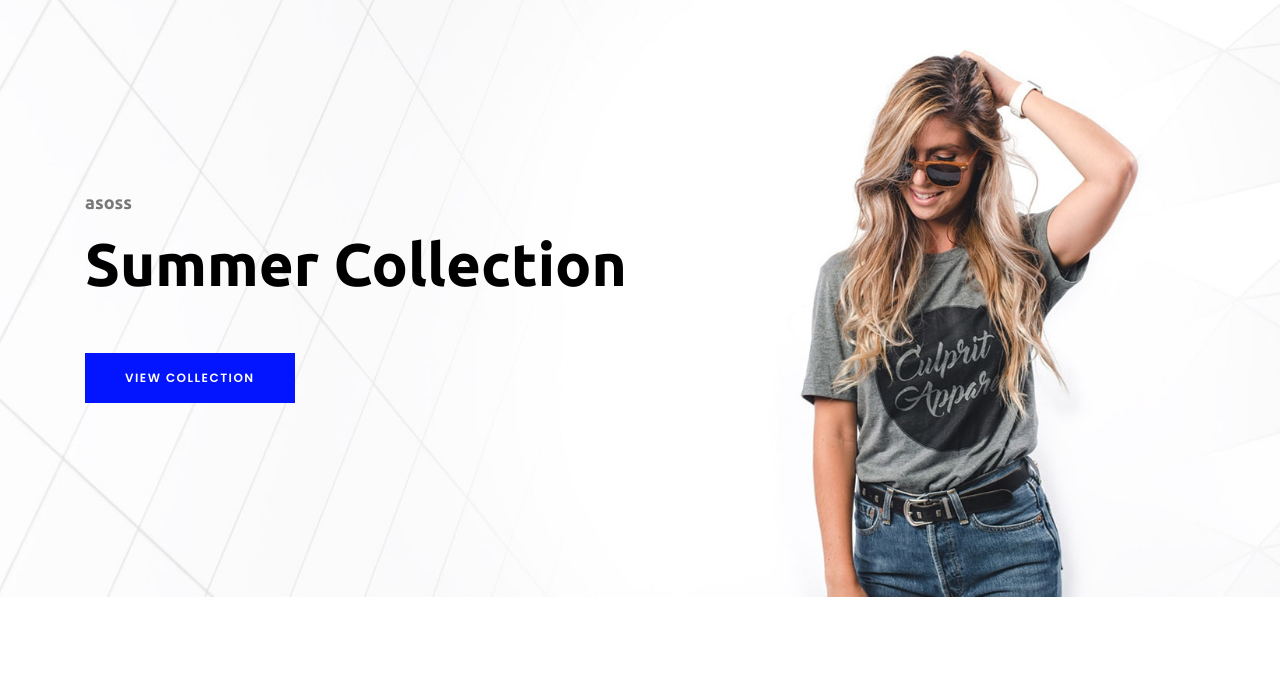
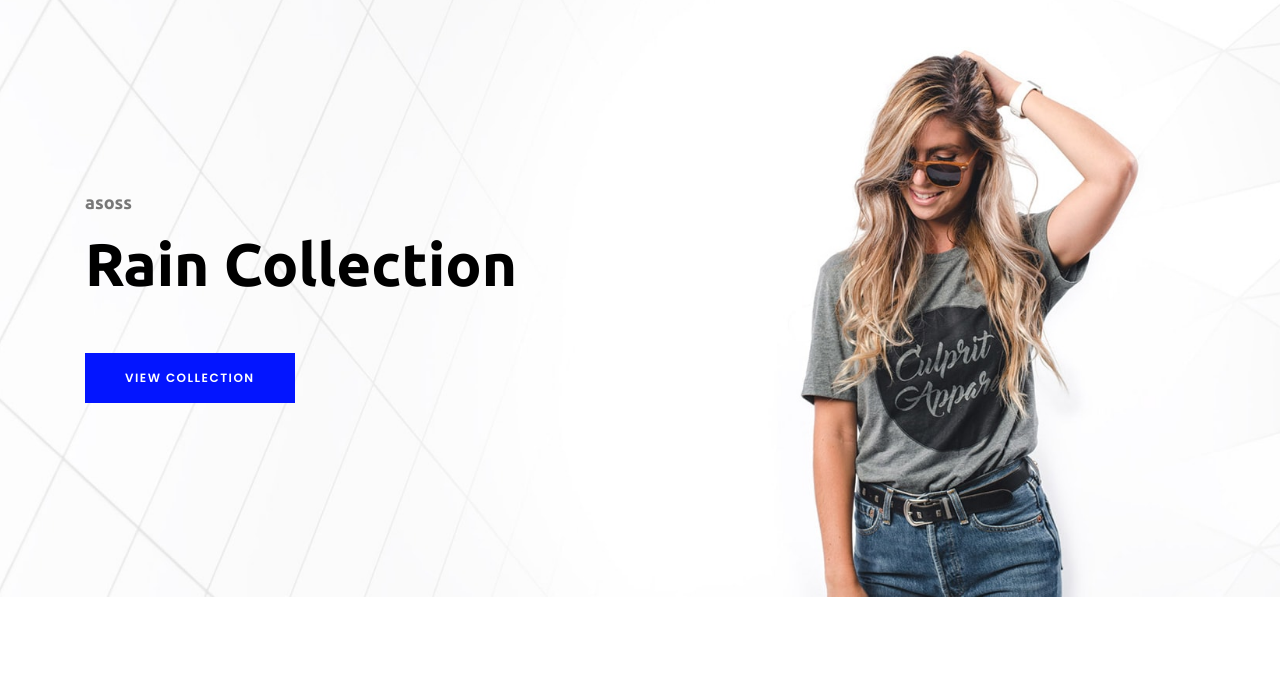
Before and after one commit to Manohar5360/ecomm-master, a plain HTML site: page ecomm-master/index.html in a window 1280 px wide. Shown: the part 88-762 px from the top of the page. Drawn offline with Linux system fonts and the light colour scheme; files whose address does not match are found by name.

Commit message:
secound Commit

```diff
--- a/ecomm-master/index.html
+++ b/ecomm-master/index.html
@@ -207,7 +207,7 @@
                 <div class="col-12">
                     <div class="hero-content">
                         <h6>asoss</h6>
-                        <h2>Summer Collection</h2>
+                        <h2>Rain Collection</h2>
                         <a href="#" class="btn essence-btn">view collection</a>
                     </div>
                 </div>
```
